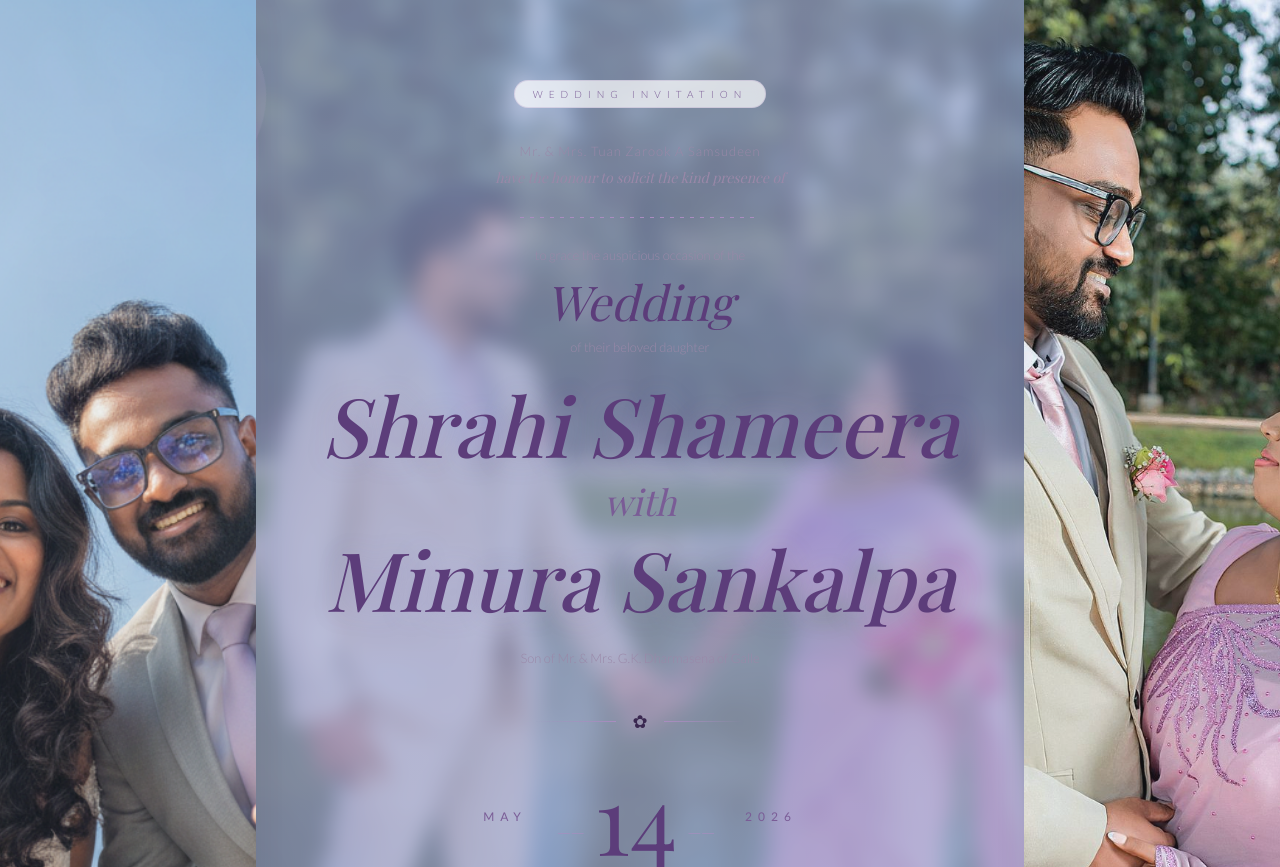
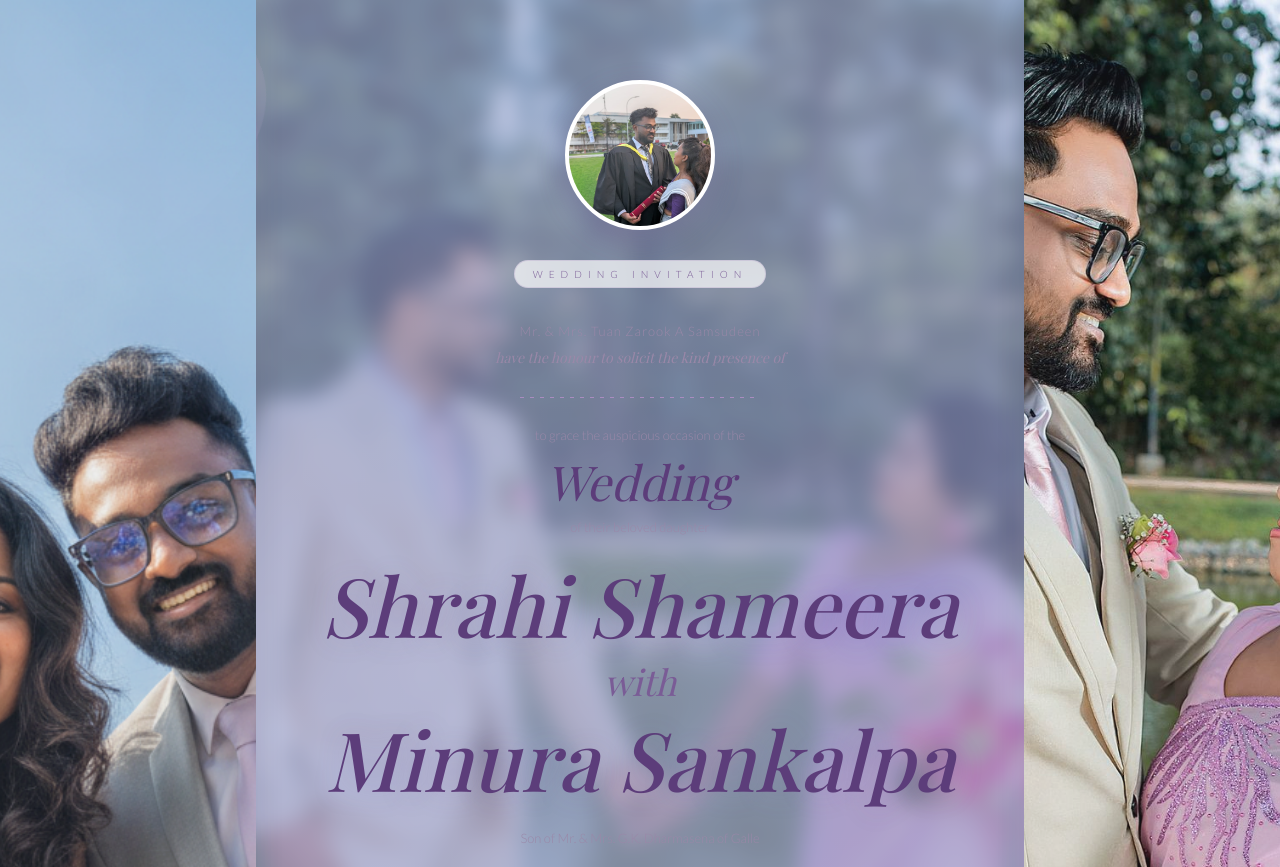
Before and after one commit to minura986/wedding-invitation, a React app: page invitation.html in a window 1280 px wide. Shown: the top 867 px of the page. Built offline with nearby package versions, Linux system fonts and the light colour scheme; a web font is replaced by a local one.

Commit message:
Add circular couple image and fix CSS compatibility

```diff
--- a/invitation.html
+++ b/invitation.html
@@ -232,6 +232,24 @@
       z-index: 2;
     }
 
+    .hero-image-circle {
+      width: 150px;
+      height: 150px;
+      margin: 0 auto 30px;
+      border-radius: 50%;
+      overflow: hidden;
+      border: 4px solid white;
+      box-shadow: 0 10px 30px rgba(122, 92, 150, 0.2);
+      animation: fadeUp 1.2s ease 0.05s both;
+      background: white;
+    }
+
+    .hero-image-circle img {
+      width: 100%;
+      height: 100%;
+      object-fit: cover;
+    }
+
     .hero-tag {
       display: inline-block;
       font-size: 10px;
@@ -916,6 +934,7 @@
       outline: none;
       transition: border-color 0.2s, box-shadow 0.2s;
       -webkit-appearance: none;
+      appearance: none;
     }
 
     .field input:focus,
@@ -1293,6 +1312,9 @@
     <div class="petal petal-sm ps6"></div>
 
     <div class="hero-content">
+      <div class="hero-image-circle">
+        <img src="public/images/slide2.jpeg" alt="Couple Image" onerror="this.style.display='none'" />
+      </div>
       <div class="hero-tag">Wedding Invitation</div>
 
       <p class="hero-host">Mr. &amp; Mrs. Tuan Zarook A Samsudeen</p>
```
